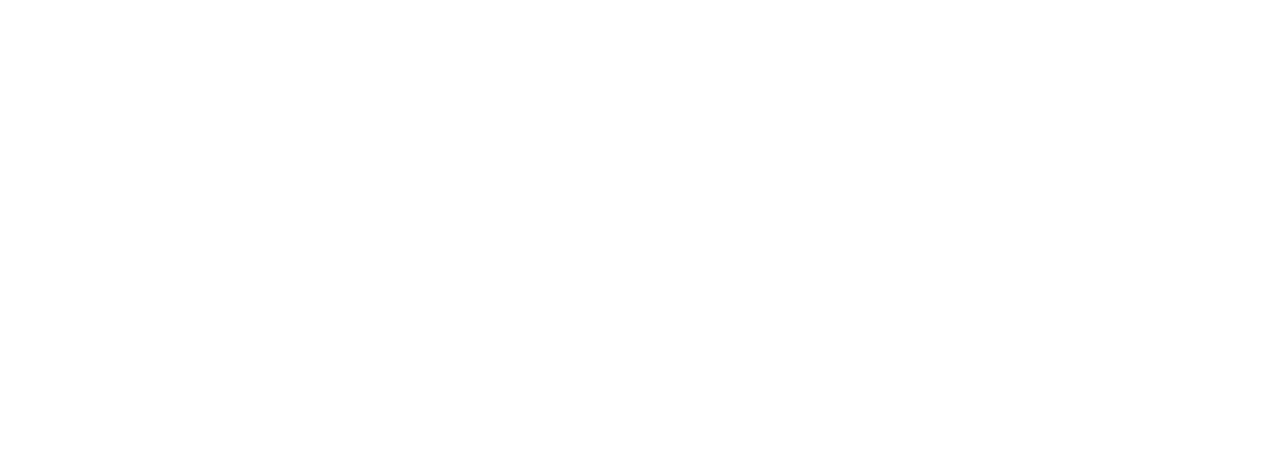
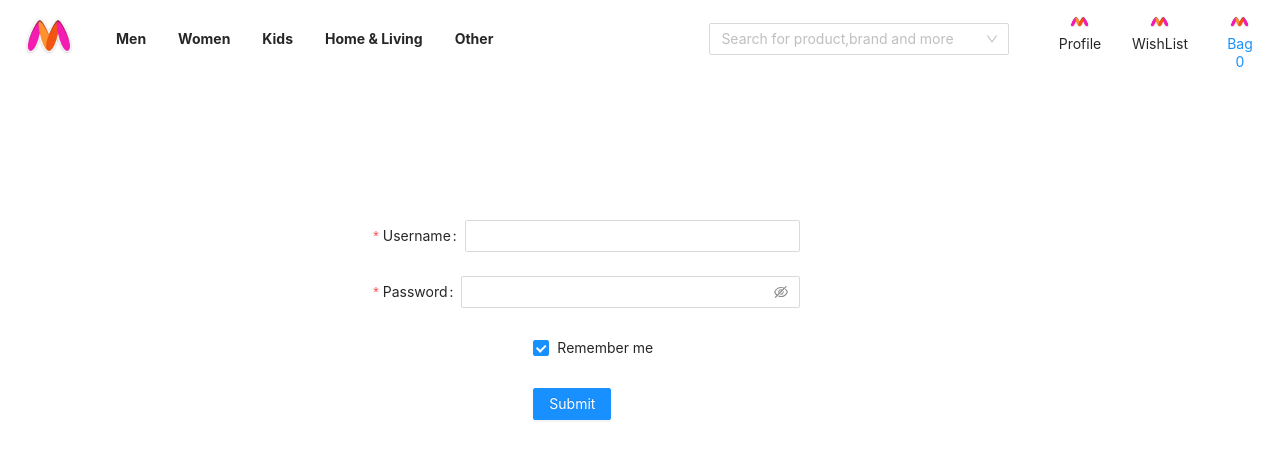
Before and after one commit to AnkitSalvi/Ecommerce-Website, a React (Create React App) app: page /login in a window 1280 px wide. Shown: the top 458 px of the page. Built offline with nearby package versions, Linux system fonts and the light colour scheme.

Commit message:
fix: 🐛 support for razorPay 40% done

```diff
--- a/package.json
+++ b/package.json
@@ -7,6 +7,7 @@
     "@testing-library/react": "^11.2.5",
     "@testing-library/user-event": "^12.8.1",
     "antd": "^4.10.2",
+    "firebase": "^8.3.0",
     "git-cz": "^4.7.6",
     "react": "^17.0.1",
     "react-dom": "^17.0.1",
--- a/src/Pages/CheckoutPage/checkoutPage/index.tsx
+++ b/src/Pages/CheckoutPage/checkoutPage/index.tsx
@@ -35,7 +35,7 @@ const CheckoutPage: React.FC<CartArray> = ({cartItems}:CartArray) => {
           {
             cartItems.map((cartItem:Cart) => {
               return(
-                <Col span={18}>
+                <Col span={18} offset={1}>
                     <ProductCard key={cartItem.itemID} product={cartItem} productLocation = "cart"/>
                 </Col>
               )
--- /dev/null
+++ b/src/Pages/LoginPage/index.tsx
@@ -0,0 +1,69 @@
+import React from 'react';
+
+import { StyledForm } from './styles';
+import { Form, Input, Button, Checkbox, Row, Col } from 'antd';
+import Header from '../../Components/Header/index';
+
+
+const Login: React.FC = () => {
+
+  const onFinish = (values: any) => {
+    console.log('Success:', values);
+  };
+
+  const onFinishFailed = (errorInfo: any) => {
+    console.log('Failed:', errorInfo);
+  };
+
+
+  return (
+    <div>
+    <Header/>
+     <StyledForm
+      name="basic"
+      initialValues={{ remember: true }}
+      onFinish={onFinish}
+      onFinishFailed={onFinishFailed}
+    >
+      <Row>
+        <Col span={8} offset={7}>
+          <Form.Item
+            label="Username"
+            name="username"
+            rules={[{ required: true, message: 'Please input your username!' }]}
+          >
+            <Input />
+          </Form.Item>
+        </Col>
+      </Row>
+      <Row>
+        <Col span={8} offset={7}>
+          <Form.Item
+            label="Password"
+            name="password"
+            rules={[{ required: true, message: 'Please input your password!' }]}
+          >
+            <Input.Password />
+          </Form.Item>
+          </Col>
+      </Row>
+
+      <Row>
+        <Col span={10} offset={10}>
+          <Form.Item name="remember" valuePropName="checked">
+            <Checkbox>Remember me</Checkbox>
+          </Form.Item>
+
+          <Form.Item>
+            <Button type="primary" htmlType="submit">
+              Submit
+            </Button>
+          </Form.Item>
+        </Col>
+      </Row>
+    </StyledForm>
+    </div>
+  );
+};
+
+export default Login;
--- /dev/null
+++ b/src/Pages/LoginPage/styles.ts
@@ -0,0 +1,6 @@
+import styled from 'styled-components';
+import { Form } from 'antd';
+
+export const StyledForm = styled(Form)`
+    margin-top:150px;
+`;
--- /dev/null
+++ b/src/Pages/Payment/styles.ts
@@ -0,0 +1,5 @@
+import styled from 'styled-components';
+
+export const Container = styled.div`
+
+`;
--- a/src/Routes/Routes/index.tsx
+++ b/src/Routes/Routes/index.tsx
@@ -2,6 +2,7 @@ import React from 'react';
 import { BrowserRouter as Router, Redirect, Route, Switch } from 'react-router-dom';
 import  CheckoutPage  from '../../Pages/CheckoutPage/checkoutPage/index';
 import ProductPage from '../../Pages/ProductPage/index';
+import Login from '../../Pages/LoginPage/index';
 
 
 
@@ -12,6 +13,7 @@ const Routes: React.FC = () => {
       <Switch>
         <Route exact path="/" component={ProductPage} />
         <Route exact path = "/shoppingCart" component={CheckoutPage}/>
+        <Route exact path = "/login" component={Login}/>
       </Switch>
    </Router>
   );
```
Also changed, not shown: src/Pages/Payment/index.tsx (added, +70 -0 lines), 1 other file (tests, documents, lock files or other folders).
